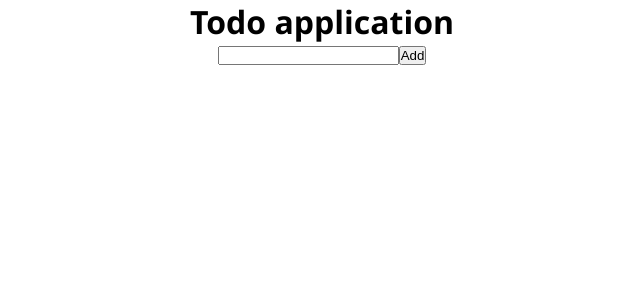
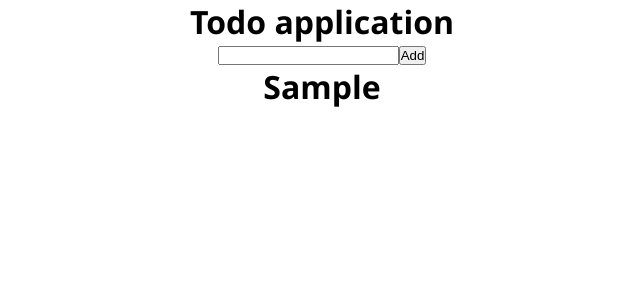
Before and after one commit to GhostArnold/Todo-application-on-react, a React (Create React App) app: page / in a window 1280 px wide. Both pictures are taken after typing "Sample" into the empty fields and a click on the button "Add". Shown: the top 300 px of the page, without its empty margins (318-958 px from the left). Built offline with nearby package versions, Linux system fonts and the light colour scheme.

Commit message:
Create an array where the data from the input is written and then output all the elements to the list

```diff
--- a/src/App.jsx
+++ b/src/App.jsx
@@ -1,11 +1,25 @@
+import { useState } from 'react';
 import './App.css';
 //Импорт компонента TodoForm
 import TodoForm from './components/TodoForm';
+// Импорт компонента TodoList
+import TodoList from './components/TodoList';
 function App() {
+  //Создаём состояние массива, хранящего в себе текст из субмита
+  const [todos, setTodos] = useState([]);
+
+  //Создаём обработчик для добавления элементов в массив. text - новый элемент
+  const addTodoHandler = (text) => {
+    // ...todos - перебор уже существующих элементов в массиве
+    setTodos([...todos, text]);
+  };
   return (
     <div className="App">
       <h1>Todo application</h1>
-      <TodoForm />
+      {/* addTodoHAndler - передаём обработчик */}
+      <TodoForm addTodo={addTodoHandler} />
+      {/* Передаём массив */}
+      <TodoList todos={todos} />
     </div>
   );
 }
--- /dev/null
+++ b/src/components/Todo.jsx
@@ -0,0 +1,5 @@
+function Todo({ todo }) {
+  // Выводим todo
+  return <h1>{todo}</h1>;
+}
+export default Todo;
--- a/src/components/TodoForm.jsx
+++ b/src/components/TodoForm.jsx
@@ -1,6 +1,6 @@
 import { useState } from 'react';
 
-function TodoForm() {
+function TodoForm({ addTodo }) {
   // Состояние хранящее в себе содержимое инпута
   const [text, setText] = useState('');
 
@@ -8,6 +8,8 @@ function TodoForm() {
   function onSubmitHandler(event) {
     //Чтобы страница не обновлялась
     event.preventDefault();
+    // Чтобы текст из инпута добавлялся
+    addTodo(text);
     //Чтобы при submit инпут очищался
     setText('');
   }
--- /dev/null
+++ b/src/components/TodoList.jsx
@@ -0,0 +1,7 @@
+import Todo from './Todo';
+function TodoList({ todos }) {
+  // Используем метод map() для преобразования каждого элемента массива todos в компонент Todo.
+  //todo - возвращает то, что и калбэк, то есть элементы массива и каждый раз оно заново всё перебирает
+  return todos.map((todo, index) => <Todo key={index} todo={todo} />);
+}
+export default TodoList;
```
